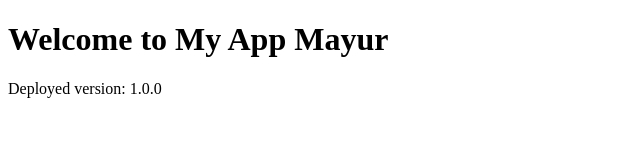
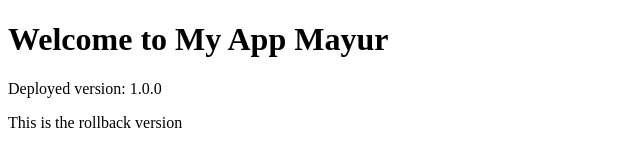
Before and after one commit to Mayur2801/My-app2, a plain HTML site: page index.html in a window 1280 px wide. Shown: the whole page, without its empty margins (0-640 px from the left). Drawn offline with Linux system fonts and the light colour scheme.

Commit message:
Update index.html

```diff
--- a/index.html
+++ b/index.html
@@ -7,5 +7,6 @@
 <body>
   <h1>Welcome to My App Mayur</h1>
   <p>Deployed version: <span id="version">1.0.0</span></p>
+  <p>This is the rollback version</p>
 </body>
 </html>
```
